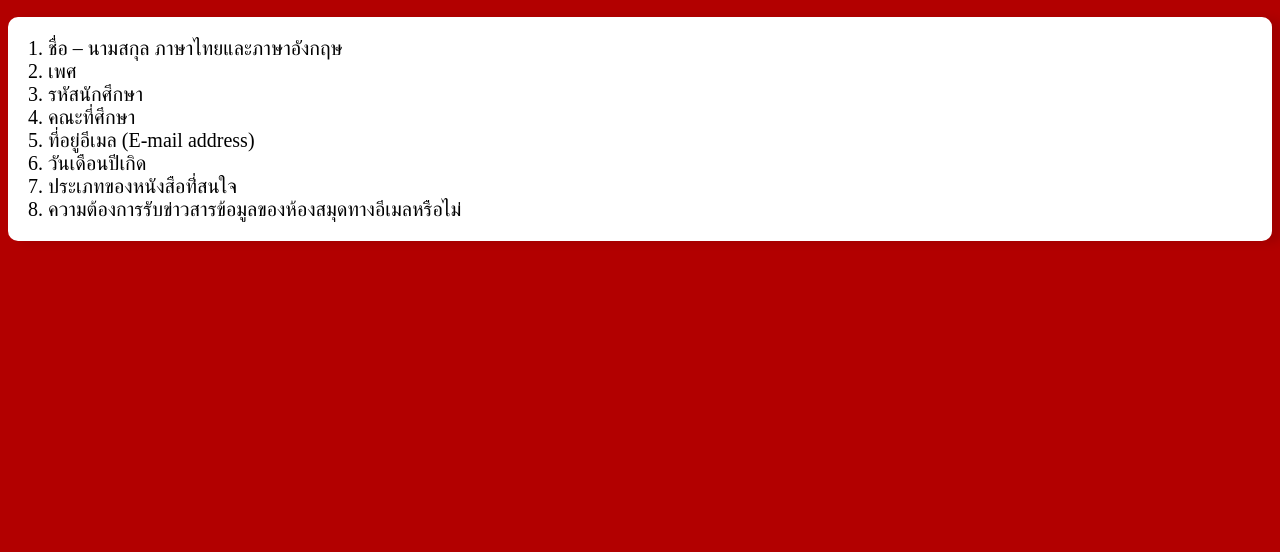
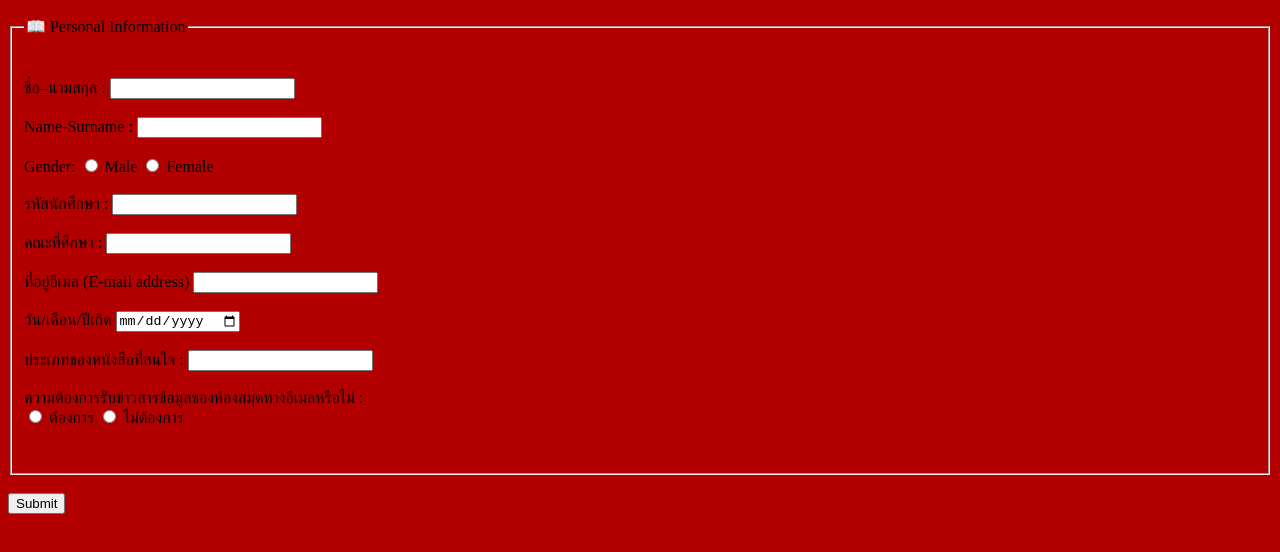
Before and after one commit to Chat-cha/6709650268_LibraryMembershipApplicationForm, a plain HTML site: page index.html in a window 1280 px wide. Shown: the part 90-642 px from the top of the page. Drawn offline with Linux system fonts and the light colour scheme.

Commit message:
make the information into form.

```diff
--- a/index.html
+++ b/index.html
@@ -9,14 +9,48 @@
 <body>
     <header><h1> แบบฟอร์มการสมัครสมาชิกห้องสมุด 📝 </h1></header>
 
-    <article><p> 1. ชื่อ – นามสกุล ภาษาไทยและภาษาอังกฤษ <br>
-        2. เพศ <br>
-        3. รหัสนักศึกษา <br>
-        4. คณะที่ศึกษา <br>
-        5. ที่อยู่อีเมล (E-mail address) <br>
-        6. วันเดือนปีเกิด <br>
-        7. ประเภทของหนังสือที่่สนใจ <br>
-        8. ความต้องการรับข่าวสารข้อมูลของห้องสมุดทางอีเมลหรือไม่</p></article>
 
+        <form>
+            <fieldset>
+            <legend>📖 Personal Information</legend><br><br>
+            <label for="ชื่อ–นามสกุล"> ชื่อ–นามสกุล : </label>
+            <input type="text" id="ชื่อ–นามสกุล" name="ชื่อ–นามสกุล"><br><br>
+
+            <label for="name-surname">Name-Surname :</label>
+            <input type="text" id="name-surname" name="name-surname"><br><br>
+
+            <label for="gender">Gender:</label>
+            <input type="radio" id="male" name="gender" value="male">
+            <label for="male">Male</label>
+            <input type="radio" id="female" name="gender" value="female">
+            <label for="female">Female</label><br><br>
+
+            <label for="รหัสนักศึกษา">รหัสนักศึกษา :</label>
+            <input type="text" id="รหัสนักศึกษา" name="รหัสนักศึกษา"><br><br>
+
+            <label for="คณะที่ศึกษา">คณะที่ศึกษา :</label>
+            <input type="text" id="คณะที่ศึกษา" name="คณะที่ศึกษา"><br><br>
+
+            <label for="email">ที่อยู่อีเมล (E-mail address)</label>
+            <input type="email" id="email" name="email"><br><br>
+
+            <label for="วันเดือนปีเกิด">วัน/เดือน/ปีเกิด</label>
+            <input type="date" name="วันเดือนปีเกิด"> <br><br>
+
+            <label for="ประเภทของหนังสือที่่สนใจ">ประเภทของหนังสือที่่สนใจ :</label>
+            <input type="text" id="ประเภทของหนังสือที่่สนใจ" name="ประเภทของหนังสือที่่สนใจ"><br><br>
+
+            <label for="ข่าวสาร">ความต้องการรับข่าวสารข้อมูลของห้องสมุดทางอีเมลหรือไม่ :</label><br>
+            <input type="radio" id="ต้องการ" name="ข่าวสาร" value="ต้องการ">
+            <label for="ต้องการ">ต้องการ</label>
+            <input type="radio" id="ไม่ต้องการ" name="ข่าวสาร" value="ไม่ต้องการ">
+            <label for="ไม่ต้องการ">ไม่ต้องการ</label><br><br><br>
+
+
+
+            </fieldset>
+            <br>
+            <input type="submit" value="Submit">
+            </form>
 </body>
 </html>
```
